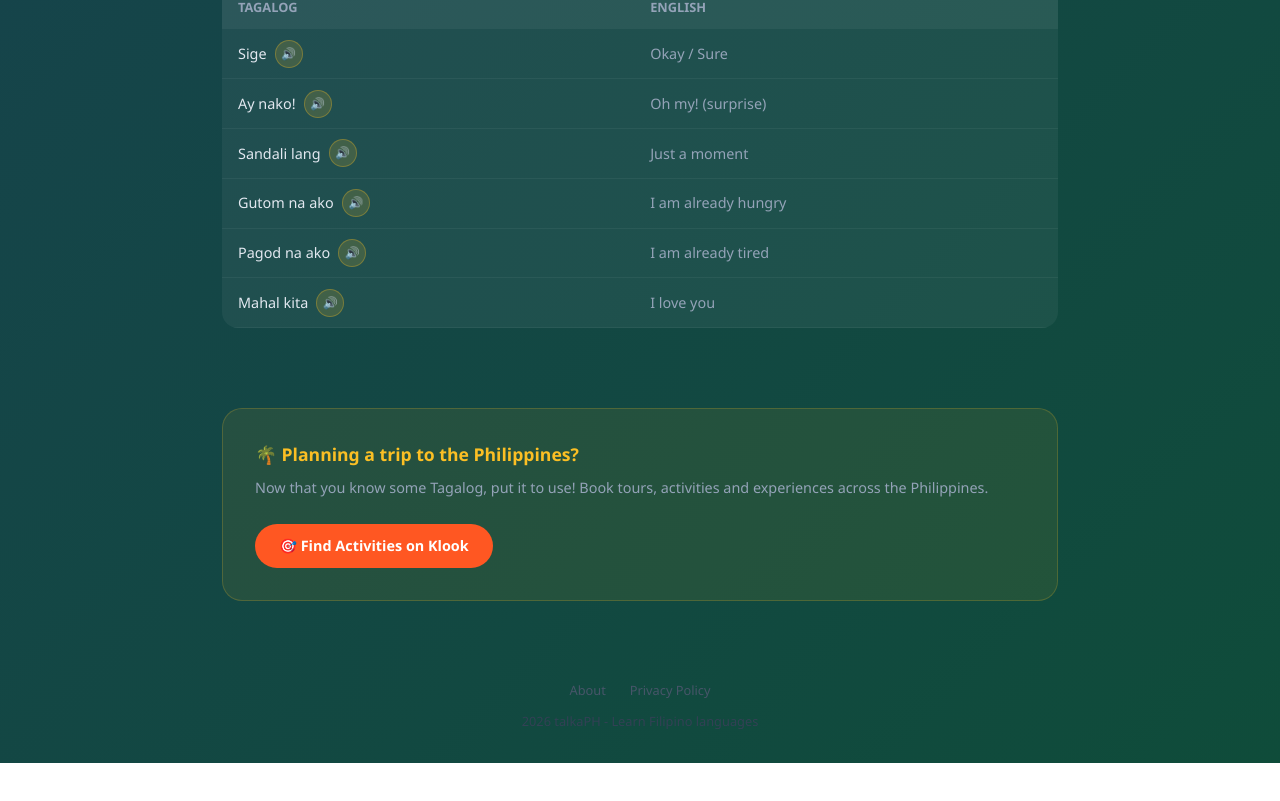
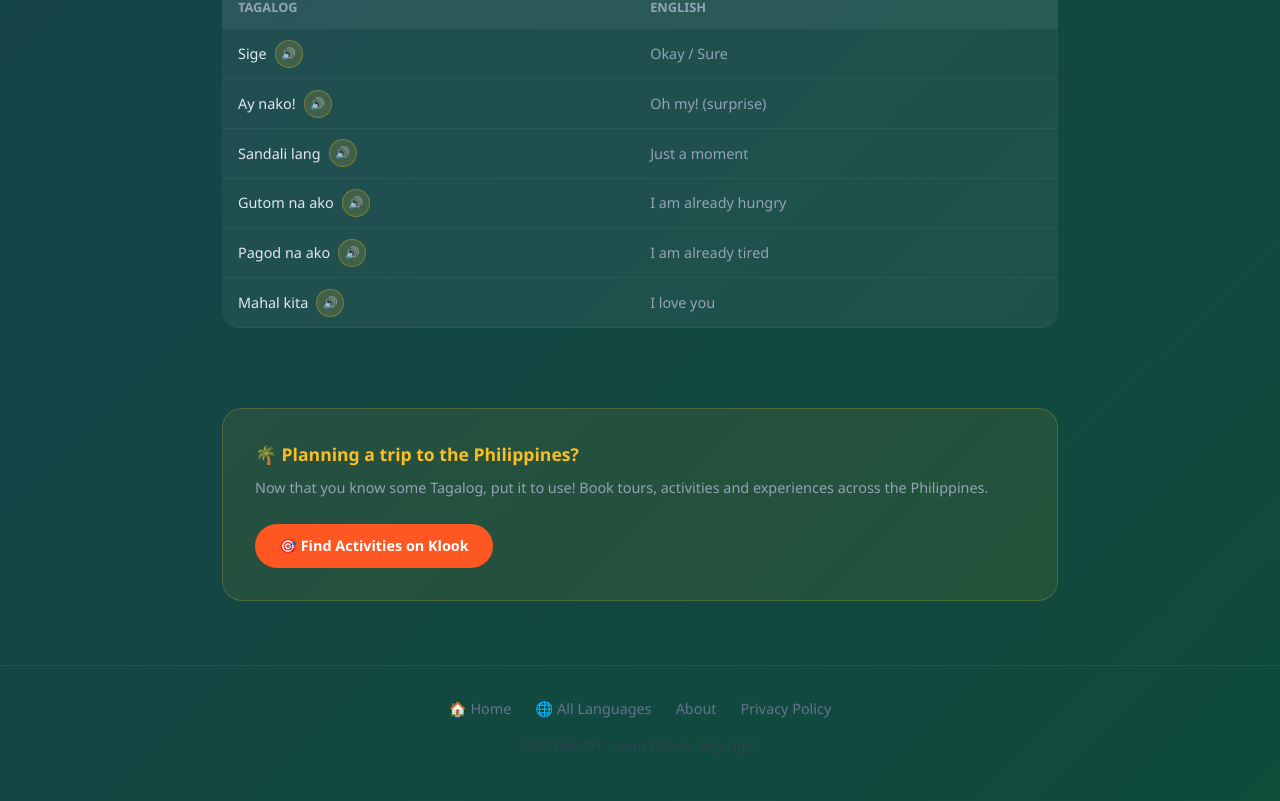
Before and after one commit to schoolprobuddy/talkaph, a Next.js app: page /learn/tagalog in a window 1280 px wide. Shown: the part 7261-8062 px from the top of the page. Before the commit the page ends 8024 px from the top, so only its background shows below. Built offline with nearby package versions, Linux system fonts and the light colour scheme.

Commit message:
Update page.js

```diff
--- a/app/learn/tagalog/page.js
+++ b/app/learn/tagalog/page.js
@@ -318,12 +318,14 @@ export default function TagalogPage() {
         </div>
       </section>
 
-      <footer style={{ textAlign: "center", padding: "2rem", color: "#334155", fontSize: "0.8rem" }}>
-        <div style={{ marginBottom: "0.75rem", display: "flex", justifyContent: "center", gap: "1.5rem" }}>
-          <Link href="/about" style={{ color: "#475569", textDecoration: "none" }}>About</Link>
-          <Link href="/privacy" style={{ color: "#475569", textDecoration: "none" }}>Privacy Policy</Link>
+      <footer style={{ textAlign: "center", padding: "2rem 2rem 3rem", borderTop: "1px solid rgba(255,255,255,0.06)", marginTop: "1rem" }}>
+        <div style={{ display: "flex", justifyContent: "center", gap: "1.5rem", flexWrap: "wrap", marginBottom: "1rem" }}>
+          <Link href="/" style={{ color: "#64748b", textDecoration: "none", fontSize: "0.9rem" }}>🏠 Home</Link>
+          <Link href="/learn" style={{ color: "#64748b", textDecoration: "none", fontSize: "0.9rem" }}>🌐 All Languages</Link>
+          <Link href="/about" style={{ color: "#64748b", textDecoration: "none", fontSize: "0.9rem" }}>About</Link>
+          <Link href="/privacy" style={{ color: "#64748b", textDecoration: "none", fontSize: "0.9rem" }}>Privacy Policy</Link>
         </div>
-        2026 talkaPH - Learn Filipino languages
+        <div style={{ color: "#334155", fontSize: "0.8rem" }}>2026 talkaPH - Learn Filipino languages</div>
       </footer>
     </main>
   );
```
